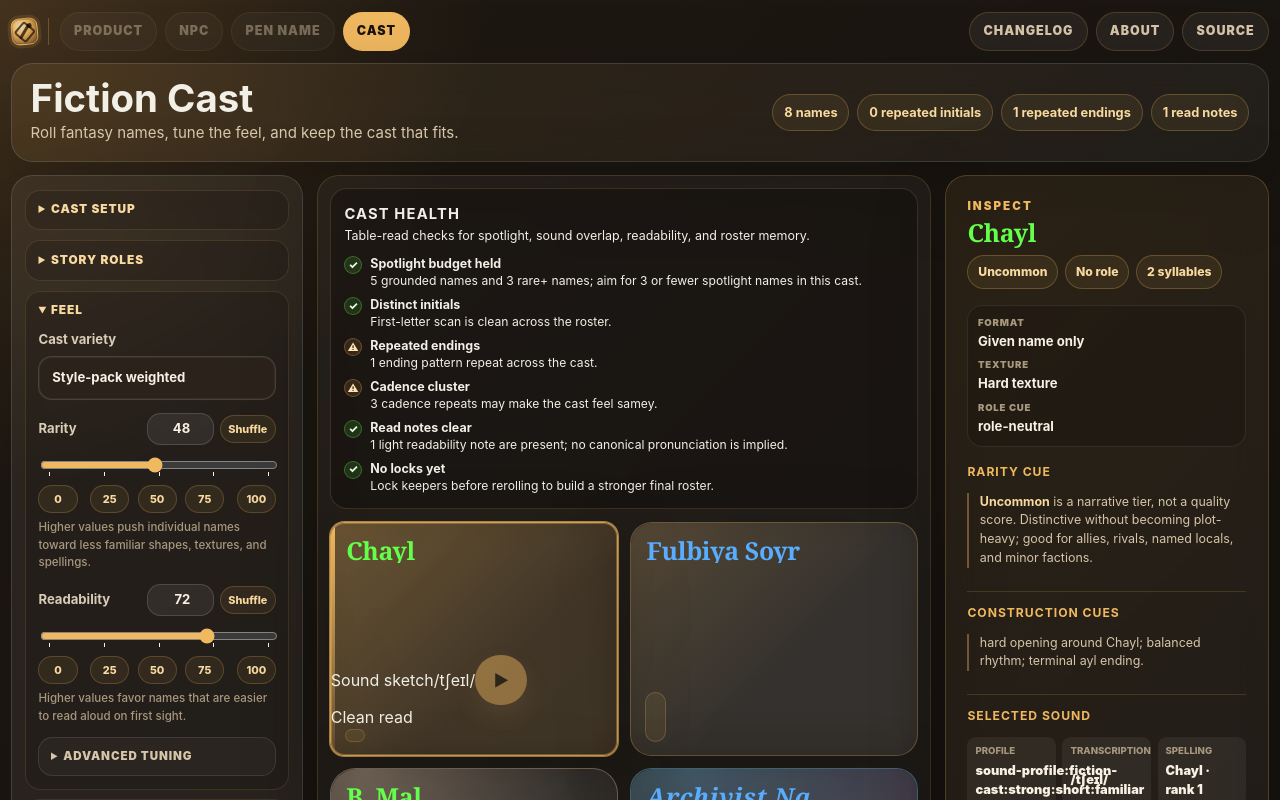
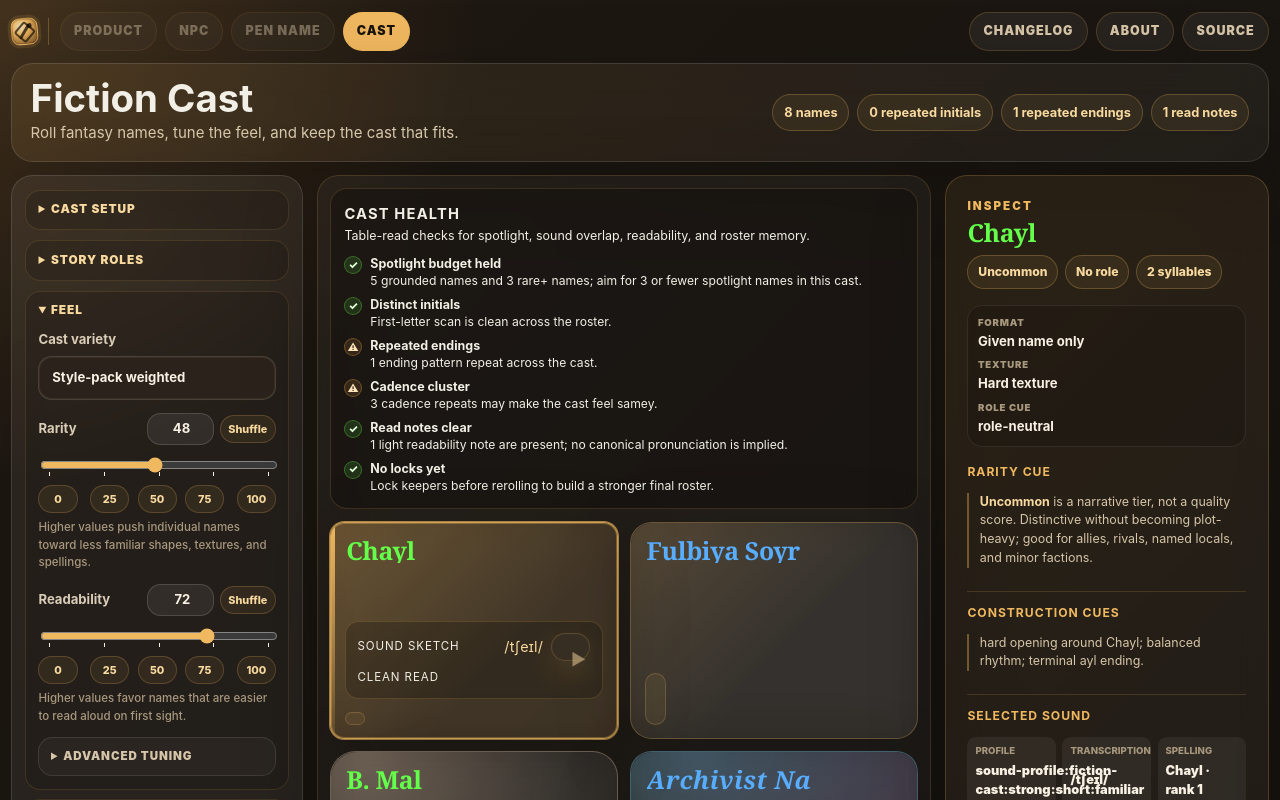
Before and after one commit to jaahay/name-forge, a React (Vite) app: page / in a window 1280 px wide. Shown: the top 800 px of the page. Built offline with nearby package versions, Linux system fonts and the light colour scheme.

Commit message:
Style name-only collapsed cards and expanded sound hint

```diff
--- a/src/cast-mode.css
+++ b/src/cast-mode.css
@@ -130,9 +130,14 @@
 }
 
 .name-card-button {
-  min-height: 8.2rem;
+  min-height: 6.9rem;
   padding: 1rem 0.96rem 0.9rem;
   overflow: visible;
+}
+
+.name-card.selected .name-card-button {
+  min-height: 6.1rem;
+  padding-bottom: 0.65rem;
 }
 
 .name-card-title {
@@ -163,7 +168,7 @@
 }
 
 .name-card[data-name-length='very-long'] .name-card-button {
-  min-height: 9.25rem;
+  min-height: 8.1rem;
 }
 
 .name-card.locked:not(.selected) {
@@ -183,22 +188,59 @@
   background: linear-gradient(135deg, rgba(240, 184, 95, 0.28), transparent 62%);
 }
 
-.name-card-button:focus-visible {
+.name-card-button:focus-visible,
+.sound-playback-placeholder:focus-visible {
   outline: 3px solid rgba(240, 184, 95, 0.62);
   outline-offset: 0.18rem;
 }
 
-.name-card-meta .rarity-chip {
-  color: #f7f0e3;
-  border-color: currentColor;
-  background: rgba(255, 255, 255, 0.055);
+.name-card-expanded {
+  display: grid;
+  gap: 0.52rem;
+  margin: 0 0.88rem 0.84rem;
+  padding: 0.68rem 0.72rem;
+  border: 1px solid rgba(240, 184, 95, 0.18);
+  border-radius: 0.86rem;
+  background: rgba(10, 9, 8, 0.24);
 }
 
-.name-card-meta .rarity-chip.rarity-common { color: #ffffff; }
-.name-card-meta .rarity-chip.rarity-uncommon { color: #64ff4a; }
-.name-card-meta .rarity-chip.rarity-rare { color: #58adff; }
-.name-card-meta .rarity-chip.rarity-epic { color: #cf8bff; }
-.name-card-meta .rarity-chip.rarity-legendary { color: #ffad4a; }
+.name-card-sound-row {
+  display: grid;
+  grid-template-columns: 1fr auto auto;
+  gap: 0.52rem;
+  align-items: center;
+}
+
+.name-card-expanded-label,
+.name-card-read-status {
+  color: var(--muted);
+  font-size: 0.72rem;
+  letter-spacing: 0.08em;
+  text-transform: uppercase;
+}
+
+.name-card-sound-sketch {
+  color: #f8d99f;
+  font-size: 0.9rem;
+  font-variant-ligatures: none;
+  letter-spacing: 0.015em;
+}
+
+.sound-playback-placeholder {
+  display: inline-grid;
+  place-items: center;
+  width: 1.65rem;
+  height: 1.65rem;
+  border: 1px solid rgba(240, 184, 95, 0.28);
+  border-radius: 999px;
+  color: rgba(248, 217, 159, 0.72);
+  background: rgba(255, 255, 255, 0.04);
+  cursor: not-allowed;
+}
+
+.sound-playback-placeholder:disabled {
+  opacity: 0.72;
+}
 
 /* Inspector */
 .inspector-empty-panel,
```
